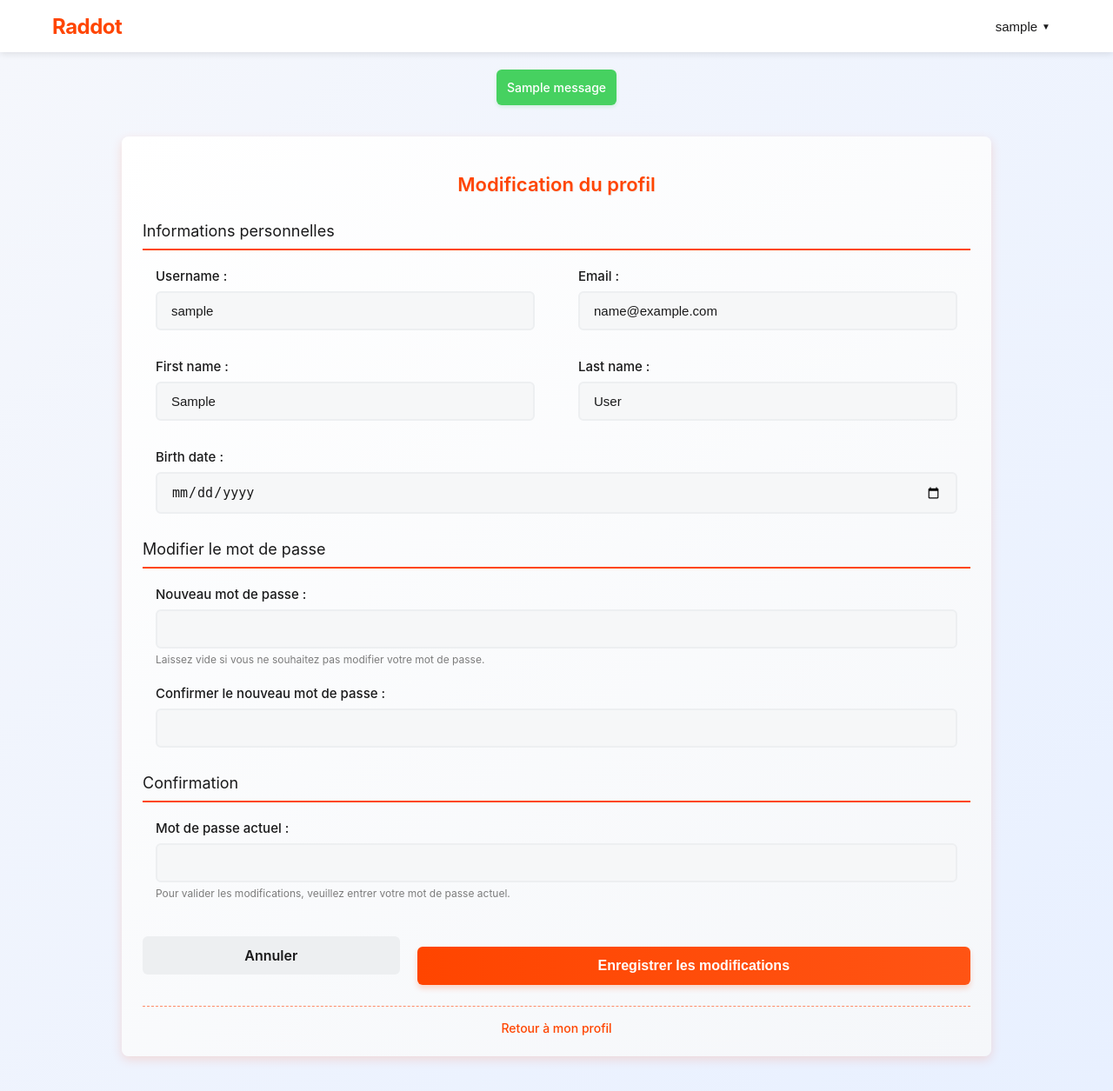
After one commit to quentinLourenco/raddot, a Django app: page /profile/edit/ in a window 1280 px wide. The commit adds this page. Shown: the whole page at 87% size. Run offline with Django 5.2, Linux system fonts and the light colour scheme; a user stored in the database is signed in; tables that the repository leaves empty hold one stand-in row (values such as "Sample post"); one stand-in notice (Sample message) is shown.

Commit message:
Add update profile page

```diff
--- a/raddot/urls.py
+++ b/raddot/urls.py
@@ -2,6 +2,7 @@ from django.contrib import admin
 from django.urls import path, include
 from django.shortcuts import redirect
 from user_manager.views.profile.profile import profile
+from user_manager.views.profile.update_profile import update_profile
 
 def root_redirect(request):
     if request.user.is_authenticated:
@@ -14,5 +15,6 @@ urlpatterns = [
     path('home/', include(('social_app.urls', 'social_app'), namespace='social_app')),
     path('auth/', include(('user_manager.urls', 'user_manager'), namespace='user_manager')),
     path('profile/', profile, name='profile'),
+    path('profile/edit/', update_profile, name='update_profile'),
     path('admin/', admin.site.urls),
 ]
--- /dev/null
+++ b/static/update_profile.css
@@ -0,0 +1,179 @@
+/* Update Profile Page Specific Styles for Raddot */
+
+/* Main container styling */
+.update-profile-container {
+    display: flex;
+    flex-direction: column;
+    align-items: center;
+    justify-content: center;
+    min-height: 80vh;
+    background: linear-gradient(135deg, #f5f7fc, #e8f0ff);
+    padding: 20px;
+}
+
+/* Header styling */
+.update-profile-header {
+    margin-bottom: 30px;
+    text-align: center;
+}
+
+.update-profile-header h1 {
+    font-size: 32px;
+    font-weight: 700;
+    color: #ff4500;
+    margin-bottom: 10px;
+}
+
+.update-profile-header p {
+    color: #878a8c;
+    font-size: 16px;
+}
+
+/* Form styling - extends forms.css */
+.update-profile-form {
+    width: 100%;
+    max-width: 550px; /* Largeur par défaut pour les écrans moyens */
+    border-top: none; /* Suppression de la bordure orange du haut */
+}
+
+/* Form section title */
+.form-section-title {
+    font-size: 18px;
+    color: #1a1a1b;
+    margin: 30px 0 20px;
+    padding-bottom: 10px;
+    border-bottom: 2px solid #ff4500;
+}
+
+/* Form actions container */
+.actions-container {
+    display: flex;
+    justify-content: space-between;
+    align-items: center; /* Assure l'alignement vertical des boutons */
+    margin-top: 30px;
+    gap: 20px;
+}
+
+/* Base styles communs pour les boutons */
+.cancel-btn, .submit-btn {
+    height: 44px;
+    box-sizing: border-box;
+    padding: 0 20px;
+    border: none;
+    border-radius: 6px;
+    font-weight: 600;
+    cursor: pointer;
+    display: inline-flex;
+    align-items: center;
+    justify-content: center;
+    text-align: center;
+    text-decoration: none;
+    font-size: 16px;
+    transition: all 0.3s ease;
+}
+
+/* Cancel button */
+.cancel-btn {
+    flex: 0.3;
+    background-color: #edeff1;
+    color: #1a1a1b;
+}
+
+.cancel-btn:hover {
+    background-color: #d7d8da;
+}
+
+/* Submit button */
+.submit-btn {
+    flex: 0.7;
+    background: linear-gradient(to right, #ff4500, #ff5414);
+    color: #ffffff;
+    font-weight: 700;
+    box-shadow: 0 4px 6px rgba(255, 69, 0, 0.2);
+}
+
+.submit-btn:hover {
+    background: linear-gradient(to right, #ff5414, #ff3000);
+    transform: translateY(-2px);
+    box-shadow: 0 6px 8px rgba(255, 69, 0, 0.25);
+}
+
+/* Form rows for side-by-side fields */
+.form-row {
+    display: flex;
+    gap: 20px;
+    margin-bottom: 10px;
+}
+
+.form-row .form-group {
+    flex: 1;
+    min-width: 0; /* Prevent overflow on small screens */
+}
+
+/* Helper text styling */
+.form-group small {
+    display: block;
+    font-size: 12px;
+    color: #7c7c7c;
+    margin-top: 5px;
+}
+
+/* Form footer */
+.form-footer {
+    margin-top: 24px;
+    text-align: center;
+    font-size: 14px;
+    color: #878a8c;
+    padding-top: 16px;
+    border-top: 1px dashed #ff8c69;
+    max-width: 550px; /* Par défaut pour les écrans moyens */
+    width: 100%;
+}
+
+.form-footer a {
+    color: #ff4500;
+    text-decoration: none;
+    font-weight: 500;
+    transition: all 0.2s;
+}
+
+.form-footer a:hover {
+    text-decoration: underline;
+    color: #ff5414;
+}
+
+/* Responsive adjustments */
+@media (max-width: 600px) {
+    .form-row {
+        flex-direction: column;
+        gap: 0;
+    }
+
+    .update-profile-form {
+        max-width: 100%;
+    }
+
+    .update-profile-header h1 {
+        font-size: 28px;
+    }
+
+    .actions-container {
+        flex-direction: column;
+    }
+}
+
+/* Grands écrans */
+@media (min-width: 1200px) {
+    .update-profile-form {
+        max-width: 1000px; /* Environ deux fois plus large sur grands écrans */
+    }
+
+    .form-footer {
+        max-width: 1000px;
+    }
+
+    /* Ajustement du padding pour un meilleur équilibre visuel sur grands écrans */
+    .form-group {
+        padding: 0 15px;
+    }
+}
--- /dev/null
+++ b/user_manager/forms/updateProfile.py
@@ -0,0 +1,76 @@
+from django import forms
+from user_manager.models.User import User
+from django.contrib.auth.password_validation import validate_password
+
+class UpdateProfileForm(forms.ModelForm):
+    current_password = forms.CharField(
+        label="Mot de passe actuel",
+        widget=forms.PasswordInput(attrs={'class': 'form-control'}),
+        required=False
+    )
+
+    new_password = forms.CharField(
+        label="Nouveau mot de passe",
+        widget=forms.PasswordInput(attrs={'class': 'form-control'}),
+        required=False
+    )
+
+    confirm_new_password = forms.CharField(
+        label="Confirmer le nouveau mot de passe",
+        widget=forms.PasswordInput(attrs={'class': 'form-control'}),
+        required=False
+    )
+
+    class Meta:
+        model = User
+        fields = ['username', 'email', 'first_name', 'last_name', 'birth_date']
+        widgets = {
+            'username': forms.TextInput(attrs={'class': 'form-control'}),
+            'email': forms.EmailInput(attrs={'class': 'form-control'}),
+            'first_name': forms.TextInput(attrs={'class': 'form-control'}),
+            'last_name': forms.TextInput(attrs={'class': 'form-control'}),
+            'birth_date': forms.DateInput(attrs={'class': 'form-control', 'type': 'date'}),
+        }
+
+    def __init__(self, *args, **kwargs):
+        self.user = kwargs.pop('user', None)
+        super(UpdateProfileForm, self).__init__(*args, **kwargs)
+
+    def clean_email(self):
+        email = self.cleaned_data.get('email')
+        if email != self.user.email:
+            if User.objects.filter(email=email).exists():
+                raise forms.ValidationError("Cet email est déjà utilisé.")
+        return email
+
+    def clean_username(self):
+        username = self.cleaned_data.get('username')
+        if username != self.user.username:
+            if User.objects.filter(username=username).exists():
+                raise forms.ValidationError("Ce nom d'utilisateur est déjà utilisé.")
+        return username
+
+    def clean(self):
+        cleaned_data = super().clean()
+        current_password = cleaned_data.get('current_password')
+        new_password = cleaned_data.get('new_password')
+        confirm_new_password = cleaned_data.get('confirm_new_password')
+
+        password_fields_modified = new_password or self.has_changed()
+
+        if password_fields_modified:
+            if not current_password:
+                self.add_error('current_password', "Veuillez entrer votre mot de passe actuel pour confirmer les modifications.")
+            elif not self.user.check_password(current_password):
+                self.add_error('current_password', "Mot de passe incorrect.")
+
+        if new_password:
+            if new_password != confirm_new_password:
+                self.add_error('confirm_new_password', "Les mots de passe ne correspondent pas.")
+            else:
+                try:
+                    validate_password(new_password, self.user)
+                except forms.ValidationError as error:
+                    self.add_error('new_password', error)
+
+        return cleaned_data
--- a/user_manager/templates/user_manager/profile.html
+++ b/user_manager/templates/user_manager/profile.html
@@ -67,7 +67,7 @@
                 </div>
             </div>
 
-            <button class="edit-profile-btn">Modifier mon profil</button>
+            <a href="{% url 'update_profile' %}" class="edit-profile-btn">Modifier mon profil</a>
         </div>
 
         <div class="profile-section">
--- /dev/null
+++ b/user_manager/templates/user_manager/update_profile.html
@@ -0,0 +1,106 @@
+{% extends "base.html" %}
+{% load static %}
+
+{% block content %}
+    <link rel="stylesheet" href="{% static 'forms.css' %}">
+    <link rel="stylesheet" href="{% static 'update_profile.css' %}">
+    <div class="update-profile-container">
+        {% if messages %}
+            {% for message in messages %}
+                <div class="{% if message.tags == 'error' %}error-message{% else %}success-message{% endif %}">
+                    {{ message }}
+                </div>
+            {% endfor %}
+        {% endif %}
+
+        <form method="post" novalidate class="update-profile-form">
+            <h2>Modification du profil</h2>
+            {% csrf_token %}
+            {{ form.non_field_errors }}
+
+            <div class="form-section-title">Informations personnelles</div>
+
+            <div class="form-row">
+                <div class="form-group">
+                    {{ form.username.label_tag }}
+                    {{ form.username }}
+                    {% if form.username.errors %}
+                        <div class="error-message">{{ form.username.errors.0 }}</div>
+                    {% endif %}
+                </div>
+
+                <div class="form-group">
+                    {{ form.email.label_tag }}
+                    {{ form.email }}
+                    {% if form.email.errors %}
+                        <div class="error-message">{{ form.email.errors.0 }}</div>
+                    {% endif %}
+                </div>
+            </div>
+
+            <div class="form-row">
+                <div class="form-group">
+                    {{ form.first_name.label_tag }}
+                    {{ form.first_name }}
+                    {% if form.first_name.errors %}
+                        <div class="error-message">{{ form.first_name.errors.0 }}</div>
+                    {% endif %}
+                </div>
+
+                <div class="form-group">
+                    {{ form.last_name.label_tag }}
+                    {{ form.last_name }}
+                    {% if form.last_name.errors %}
+                        <div class="error-message">{{ form.last_name.errors.0 }}</div>
+                    {% endif %}
+                </div>
+            </div>
+
+            <div class="form-group">
+                {{ form.birth_date.label_tag }}
+                {{ form.birth_date }}
+                {% if form.birth_date.errors %}
+                    <div class="error-message">{{ form.birth_date.errors.0 }}</div>
+                {% endif %}
+            </div>
+
+            <div class="form-section-title">Modifier le mot de passe</div>
+
+            <div class="form-group">
+                {{ form.new_password.label_tag }}
+                {{ form.new_password }}
+                {% if form.new_password.errors %}
+                    <div class="error-message">{{ form.new_password.errors.0 }}</div>
+                {% endif %}
+                <small>Laissez vide si vous ne souhaitez pas modifier votre mot de passe.</small>
+            </div>
+
+            <div class="form-group">
+                {{ form.confirm_new_password.label_tag }}
+                {{ form.confirm_new_password }}
+                {% if form.confirm_new_password.errors %}
+                    <div class="error-message">{{ form.confirm_new_password.errors.0 }}</div>
+                {% endif %}
+            </div>
+
+            <div class="form-section-title">Confirmation</div>
+
+            <div class="form-group">
+                {{ form.current_password.label_tag }}
+                {{ form.current_password }}
+                {% if form.current_password.errors %}
+                    <div class="error-message">{{ form.current_password.errors.0 }}</div>
+                {% endif %}
+                <small>Pour valider les modifications, veuillez entrer votre mot de passe actuel.</small>
+            </div>
+
+            <div class="actions-container">
+                <a href="{% url 'profile' %}" class="cancel-btn">Annuler</a>
+                <button type="submit" class="submit-btn">Enregistrer les modifications</button>
+            </div>
+            <div class="form-footer">
+                <a href="{% url 'profile' %}">Retour à mon profil</a>
+            </div>
+        </form>
+    </div>
+{% endblock %}
--- /dev/null
+++ b/user_manager/views/profile/update_profile.py
@@ -0,0 +1,31 @@
+from django.shortcuts import render, redirect
+from django.contrib.auth.decorators import login_required
+from django.contrib import messages
+from user_manager.forms.updateProfile import UpdateProfileForm
+
+@login_required
+def update_profile(request):
+    if request.method == 'POST':
+        form = UpdateProfileForm(request.POST, instance=request.user, user=request.user)
+        if form.is_valid():
+            user = form.save(commit=False)
+
+            new_password = form.cleaned_data.get('new_password')
+            if new_password:
+                user.set_password(new_password)
+
+            user.save()
+
+            messages.success(request, "Votre profil a été mis à jour avec succès!")
+
+            if new_password:
+                messages.info(request, "Votre mot de passe a été modifié. Veuillez vous reconnecter.")
+                return redirect('user_manager:login')
+
+            return redirect('profile')
+    else:
+        form = UpdateProfileForm(instance=request.user, user=request.user)
+
+    return render(request, 'user_manager/update_profile.html', {
+        'form': form
+    })
```
